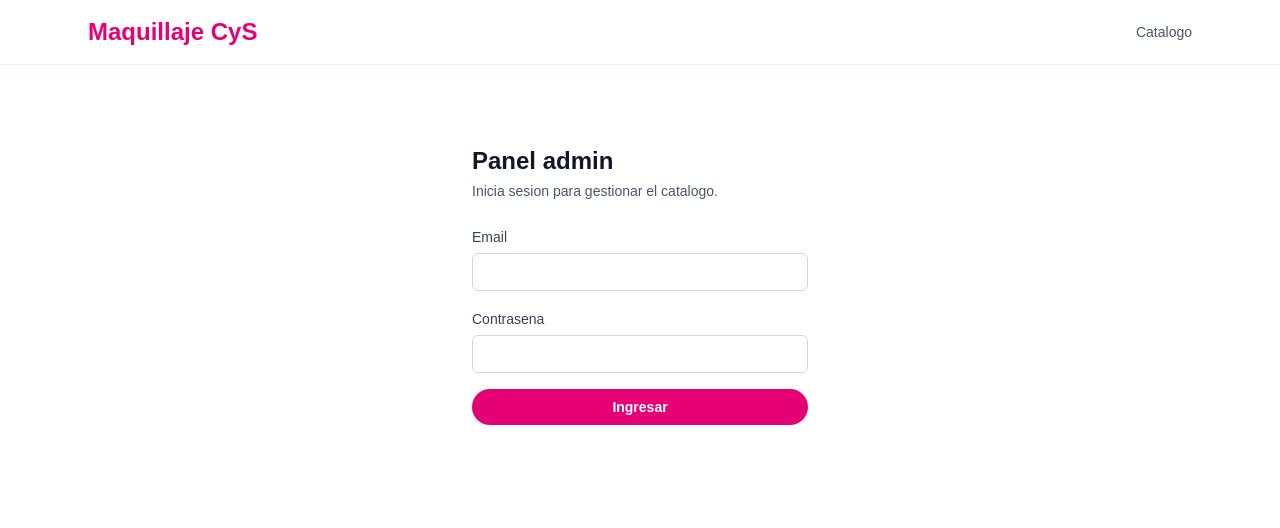
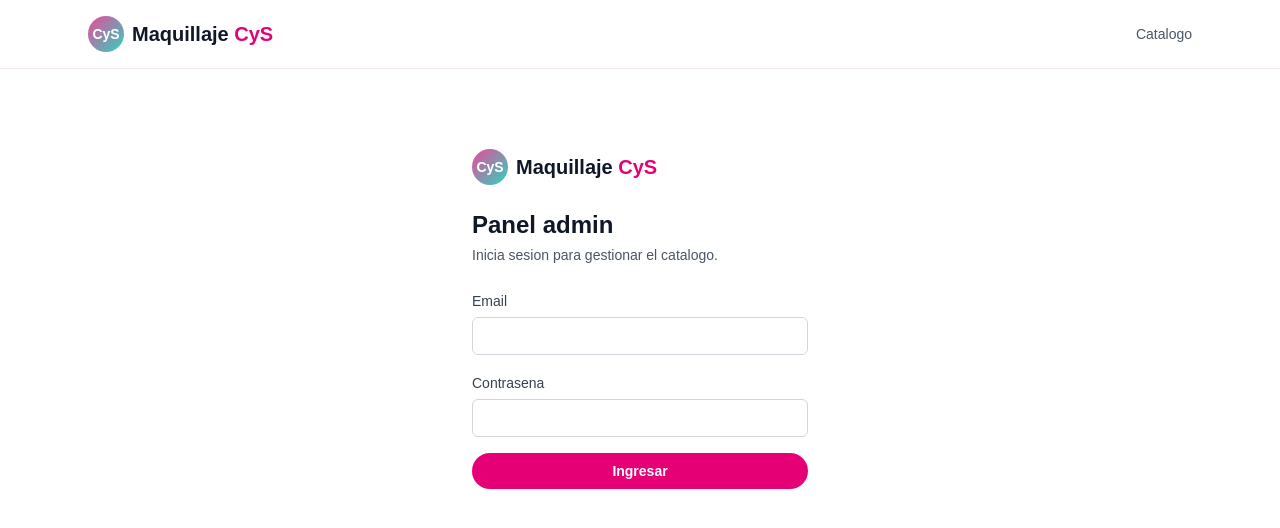
Before and after one commit to stivenarboleda510C/Maquillaje-CyS, a Next.js app in the folder frontend/: page /admin/login in a window 1280 px wide. Shown: the top 528 px of the page. Built offline with nearby package versions, Linux system fonts and the light colour scheme.

Commit message:
Add text-based wordmark logo to navbar, admin login, and admin dashboard
Placeholder until a licensed brand logo file is available.

```diff
--- a/frontend/app/admin/(dashboard)/layout.tsx
+++ b/frontend/app/admin/(dashboard)/layout.tsx
@@ -2,6 +2,7 @@ import Link from "next/link";
 import { redirect } from "next/navigation";
 import { createClient } from "@/lib/supabase/server";
 import LogoutButton from "@/components/admin/LogoutButton";
+import Logo from "@/components/Logo";
 
 export default async function AdminLayout({
   children,
@@ -19,8 +20,8 @@ export default async function AdminLayout({
     <div className="min-h-screen bg-gray-50">
       <header className="border-b border-gray-200 bg-white">
         <div className="mx-auto flex max-w-5xl items-center justify-between px-6 py-4">
-          <Link href="/admin" className="text-lg font-bold text-gray-900">
-            Panel admin - Maquillaje CyS
+          <Link href="/admin">
+            <Logo />
           </Link>
           <div className="flex items-center gap-4 text-sm text-gray-600">
             <span>{data.user.email}</span>
--- a/frontend/app/admin/login/page.tsx
+++ b/frontend/app/admin/login/page.tsx
@@ -3,6 +3,7 @@
 import { useState } from "react";
 import { useRouter } from "next/navigation";
 import { createClient } from "@/lib/supabase/client";
+import Logo from "@/components/Logo";
 
 export default function LoginPage() {
   const router = useRouter();
@@ -34,7 +35,8 @@ export default function LoginPage() {
 
   return (
     <div className="mx-auto flex max-w-sm flex-col justify-center px-6 py-20">
-      <h1 className="text-2xl font-bold text-gray-900">Panel admin</h1>
+      <Logo />
+      <h1 className="mt-6 text-2xl font-bold text-gray-900">Panel admin</h1>
       <p className="mt-1 text-sm text-gray-600">
         Inicia sesion para gestionar el catalogo.
       </p>
--- a/frontend/components/Header.tsx
+++ b/frontend/components/Header.tsx
@@ -1,11 +1,12 @@
 import Link from "next/link";
+import Logo from "@/components/Logo";
 
 export default function Header() {
   return (
     <header className="border-b border-pink-100 bg-white">
       <div className="mx-auto flex max-w-6xl items-center justify-between px-6 py-4">
-        <Link href="/" className="text-2xl font-bold text-pink-600">
-          Maquillaje CyS
+        <Link href="/">
+          <Logo />
         </Link>
         <nav className="text-sm font-medium text-gray-600">
           <Link href="/" className="hover:text-pink-600">
--- /dev/null
+++ b/frontend/components/Logo.tsx
@@ -0,0 +1,17 @@
+export default function Logo({ className = "" }: { className?: string }) {
+  return (
+    <span className={`inline-flex items-center gap-2 ${className}`}>
+      <span
+        className="flex h-9 w-9 items-center justify-center rounded-full text-sm font-bold text-white"
+        style={{
+          background: "linear-gradient(135deg, #ec4899 0%, #2dd4bf 100%)",
+        }}
+      >
+        CyS
+      </span>
+      <span className="text-xl font-bold leading-none text-gray-900">
+        Maquillaje <span className="text-pink-600">CyS</span>
+      </span>
+    </span>
+  );
+}
```
